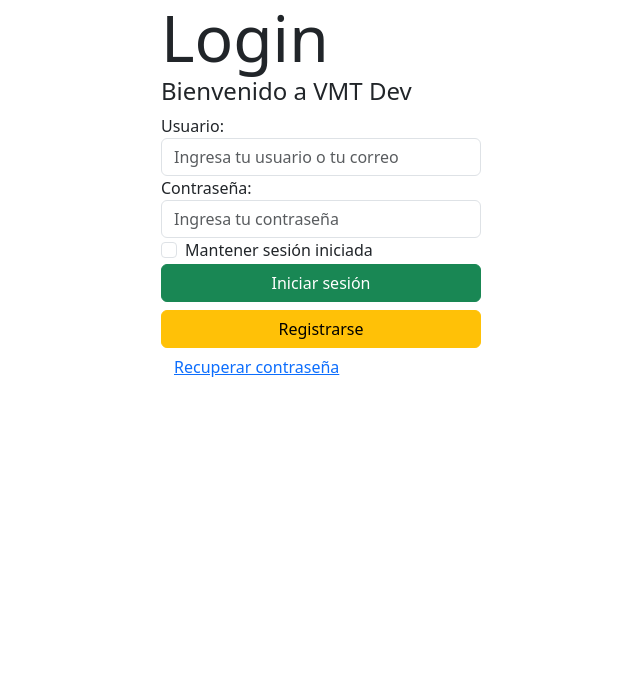
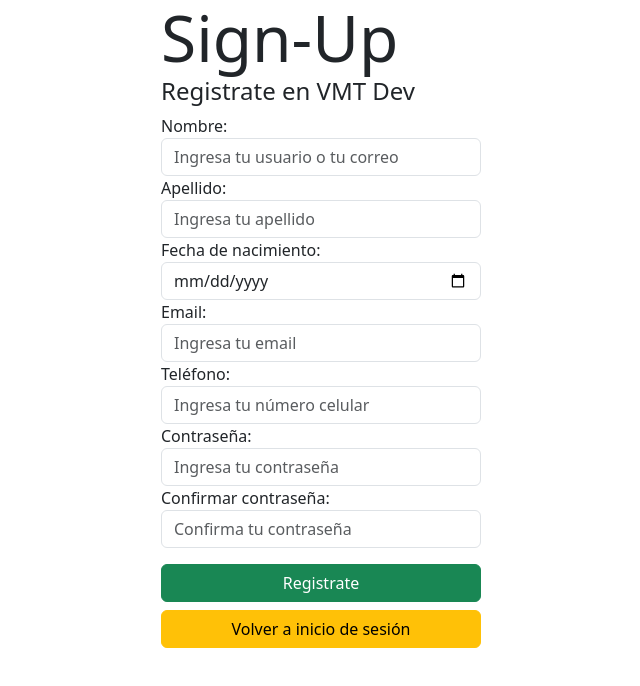
Before and after one commit to ijeyson01/vmtdev-ng, an Angular app: page / in a window 1280 px wide. Both pictures are taken after a click on the button "Registrarse". Shown: the top 686 px of the page, without its empty margins (319-959 px from the left). Built offline with nearby package versions, Linux system fonts and the light colour scheme.

Commit message:
Switch de componentes y @if - @else

```diff
--- a/src/app/app.module.ts
+++ b/src/app/app.module.ts
@@ -17,9 +17,9 @@
     Ejemplo3Component
   ],
   imports: [
+    Ejemplo2Component,
     BrowserModule,
     AppRoutingModule,
-    Ejemplo2Component,
     FormsModule
   ],
   providers: [],
--- a/src/app/vmtdev/ejemplo/ejemplo.component.html
+++ b/src/app/vmtdev/ejemplo/ejemplo.component.html
@@ -24,7 +24,7 @@
                     <button class="btn btn-success w-100" (click)="loginProces()">Iniciar sesi&oacute;n</button>
                 </div>
                 <div>
-                    <button class="btn btn-warning mt-2 w-100" type="button">Registrarse</button>
+                    <button class="btn btn-warning mt-2 w-100" type="button" (click)="clicEventEmitter()">Registrarse</button>
                 </div>
                 <div>
                     <button class="btn btn-link" type="button">Recuperar contrase&ntilde;a</button>
--- a/src/app/vmtdev/ejemplo/ejemplo.component.ts
+++ b/src/app/vmtdev/ejemplo/ejemplo.component.ts
@@ -1,4 +1,4 @@
-import { Component } from '@angular/core';
+import { Component, EventEmitter, Output } from '@angular/core';
 import { loginInterface } from '../../interfaces/login.interface';
 
 @Component({
@@ -6,6 +6,8 @@
   templateUrl: './ejemplo.component.html'
 })
 export class EjemploComponent {
+
+  @Output() switchEvent = new EventEmitter<any>();
 
   placeholdercontrasenia: string = "Ingresa tu contraseña";
 
@@ -18,4 +20,8 @@
   loginProces() {
     console.log(JSON.stringify(this.objetoLogin));
   }
+
+  clicEventEmitter() {
+    this.switchEvent.emit();
+  }
 }
--- a/src/app/vmtdev/ejemplo2/ejemplo2.component.html
+++ b/src/app/vmtdev/ejemplo2/ejemplo2.component.html
@@ -40,7 +40,7 @@
                     <button class="btn btn-success mt-3 w-100">Registrate</button>
                 </div>
                 <div class="d-flex">
-                    <button class="btn btn-warning mt-2 w-100">Volver a inicio de sesi&oacute;n</button>
+                    <button class="btn btn-warning mt-2 w-100" (click)="ocultar()">Volver a inicio de sesi&oacute;n</button>
                 </div>
             </form>
 
--- a/src/app/vmtdev/ejemplo2/ejemplo2.component.ts
+++ b/src/app/vmtdev/ejemplo2/ejemplo2.component.ts
@@ -1,4 +1,4 @@
-import { Component } from '@angular/core';
+import { Component, EventEmitter, Output } from '@angular/core';
 import { FormsModule } from '@angular/forms';
 import { SignupI } from '../../interfaces/signup.interface';
 
--- a/src/app/vmtdev/ejemplo3/ejemplo3.component.html
+++ b/src/app/vmtdev/ejemplo3/ejemplo3.component.html
@@ -1,6 +1,9 @@
-<div [hidden]="false">
-    <app-ejemplo></app-ejemplo>
-</div>
-<div [hidden]="true">
-    <app-ejemplo2></app-ejemplo2>
-</div>
+@if(showLogin) {
+    <div>
+        <app-ejemplo id="login" (switchEvent)="switchAuthProcess()"></app-ejemplo>
+    </div>
+} @else {
+    <div>
+        <app-ejemplo2 id="signup"></app-ejemplo2>
+    </div>
+}
--- a/src/app/vmtdev/ejemplo3/ejemplo3.component.ts
+++ b/src/app/vmtdev/ejemplo3/ejemplo3.component.ts
@@ -1,4 +1,4 @@
-import { Component, ViewChild } from '@angular/core';
+import { Component, OnInit, ViewChild } from '@angular/core';
 import { EjemploComponent } from '../ejemplo/ejemplo.component';
 import { Ejemplo2Component } from '../ejemplo2/ejemplo2.component';
 
@@ -9,7 +9,19 @@
 })
 export class Ejemplo3Component {
 
-  @ViewChild(EjemploComponent, { static: false }) elementoLogin!: EjemploComponent;
+  showLogin: boolean = true;
 
-  @ViewChild(Ejemplo2Component, {static: false}) elementoRegistro!: Ejemplo2Component;
+  @ViewChild('login')
+  elementoLogin!: EjemploComponent;
+
+  @ViewChild('signup') elementoRegistro!: Ejemplo2Component;
+
+  switchAuthProcess () {
+    if(this.showLogin){
+      this.showLogin = false;
+    } else {
+      this.showLogin = true;
+    }
+  }
+
 }
```
